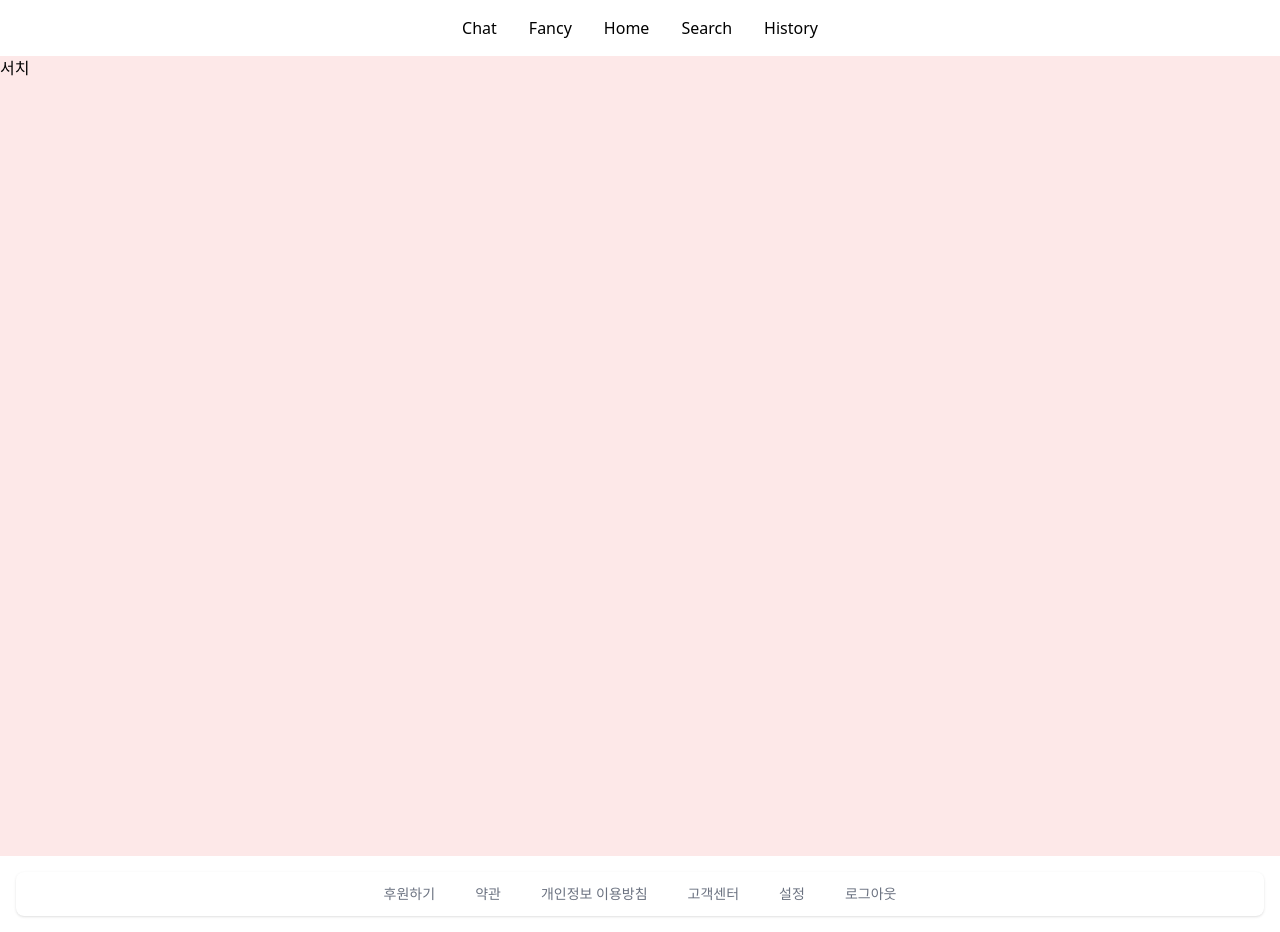
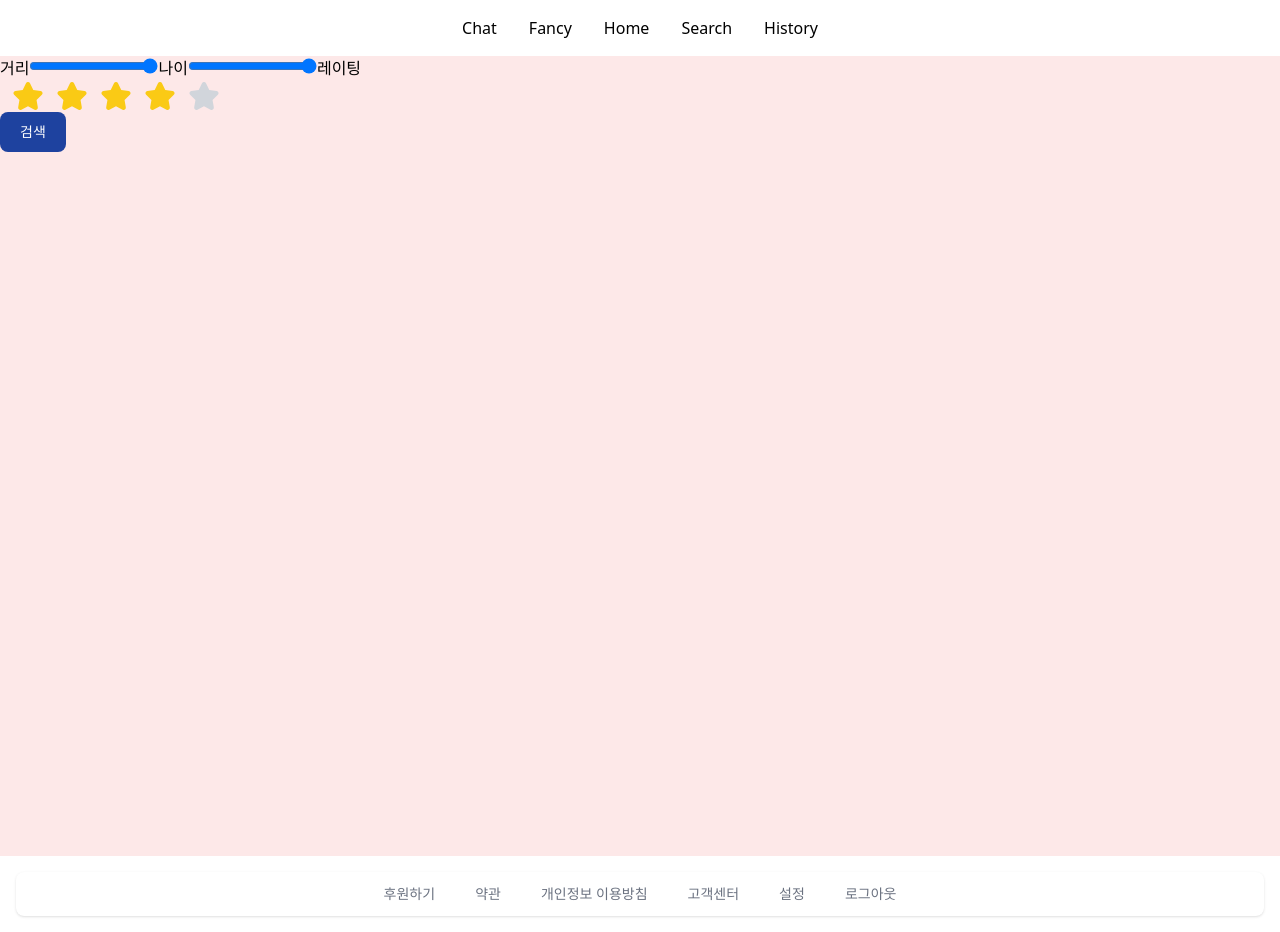
Before and after one commit to 42Seoul-Tea42/frontend, a Next.js app: page /home/search in a window 1280 px wide. Built offline with nearby package versions, Linux system fonts and the light colour scheme.

Commit message:
feat 서치페이지 검색요소 추가

```diff
--- a/app/home/search/page.tsx
+++ b/app/home/search/page.tsx
@@ -1,7 +1,38 @@
+'use client'
+
 const Search = () => {
   return (
     <>
-      <h1 className="w-full bg-red-100 h-screen">서치</h1>
+      <h1 className="w-full bg-red-100 h-screen">
+      거리
+      <input type="range" min="0" max="20" step="5"></input>
+      나이
+      <input type="range" min="0" max="20" step="5"></input>
+      레이팅
+      <div className="flex items-center">
+        <svg className="w-8 h-8 ms-3 text-yellow-300" aria-hidden="true" xmlns="http://www.w3.org/2000/svg" fill="currentColor" viewBox="0 0 22 20">
+            <path d="M20.924 7.625a1.523 1.523 0 0 0-1.238-1.044l-5.051-.734-2.259-4.577a1.534 1.534 0 0 0-2.752 0L7.365 5.847l-5.051.734A1.535 1.535 0 0 0 1.463 9.2l3.656 3.563-.863 5.031a1.532 1.532 0 0 0 2.226 1.616L11 17.033l4.518 2.375a1.534 1.534 0 0 0 2.226-1.617l-.863-5.03L20.537 9.2a1.523 1.523 0 0 0 .387-1.575Z"/>
+        </svg>
+        <svg className="w-8 h-8 ms-3 text-yellow-300" aria-hidden="true" xmlns="http://www.w3.org/2000/svg" fill="currentColor" viewBox="0 0 22 20">
+            <path d="M20.924 7.625a1.523 1.523 0 0 0-1.238-1.044l-5.051-.734-2.259-4.577a1.534 1.534 0 0 0-2.752 0L7.365 5.847l-5.051.734A1.535 1.535 0 0 0 1.463 9.2l3.656 3.563-.863 5.031a1.532 1.532 0 0 0 2.226 1.616L11 17.033l4.518 2.375a1.534 1.534 0 0 0 2.226-1.617l-.863-5.03L20.537 9.2a1.523 1.523 0 0 0 .387-1.575Z"/>
+        </svg>
+        <svg className="w-8 h-8 ms-3 text-yellow-300" aria-hidden="true" xmlns="http://www.w3.org/2000/svg" fill="currentColor" viewBox="0 0 22 20">
+            <path d="M20.924 7.625a1.523 1.523 0 0 0-1.238-1.044l-5.051-.734-2.259-4.577a1.534 1.534 0 0 0-2.752 0L7.365 5.847l-5.051.734A1.535 1.535 0 0 0 1.463 9.2l3.656 3.563-.863 5.031a1.532 1.532 0 0 0 2.226 1.616L11 17.033l4.518 2.375a1.534 1.534 0 0 0 2.226-1.617l-.863-5.03L20.537 9.2a1.523 1.523 0 0 0 .387-1.575Z"/>
+        </svg>
+        <svg className="w-8 h-8 ms-3 text-yellow-300" aria-hidden="true" xmlns="http://www.w3.org/2000/svg" fill="currentColor" viewBox="0 0 22 20">
+            <path d="M20.924 7.625a1.523 1.523 0 0 0-1.238-1.044l-5.051-.734-2.259-4.577a1.534 1.534 0 0 0-2.752 0L7.365 5.847l-5.051.734A1.535 1.535 0 0 0 1.463 9.2l3.656 3.563-.863 5.031a1.532 1.532 0 0 0 2.226 1.616L11 17.033l4.518 2.375a1.534 1.534 0 0 0 2.226-1.617l-.863-5.03L20.537 9.2a1.523 1.523 0 0 0 .387-1.575Z"/>
+        </svg>
+        <svg className="w-8 h-8 ms-3 text-gray-300 dark:text-gray-500" aria-hidden="true" xmlns="http://www.w3.org/2000/svg" fill="currentColor" viewBox="0 0 22 20">
+            <path d="M20.924 7.625a1.523 1.523 0 0 0-1.238-1.044l-5.051-.734-2.259-4.577a1.534 1.534 0 0 0-2.752 0L7.365 5.847l-5.051.734A1.535 1.535 0 0 0 1.463 9.2l3.656 3.563-.863 5.031a1.532 1.532 0 0 0 2.226 1.616L11 17.033l4.518 2.375a1.534 1.534 0 0 0 2.226-1.617l-.863-5.03L20.537 9.2a1.523 1.523 0 0 0 .387-1.575Z"/>
+        </svg>
+      </div>
+      <button
+        type="button"
+        className="text-white bg-blue-800 hover:bg-blue-900 focus:outline-none focus:ring-4 focus:ring-gray-300 font-medium rounded-lg text-sm px-5 py-2.5 me-2 mb-2 dark:bg-gray-800 dark:hover:bg-gray-700 dark:focus:ring-gray-700 dark:border-gray-700"
+      >
+      검색
+      </button>
+      </h1>
     </>
   );
 };
```
